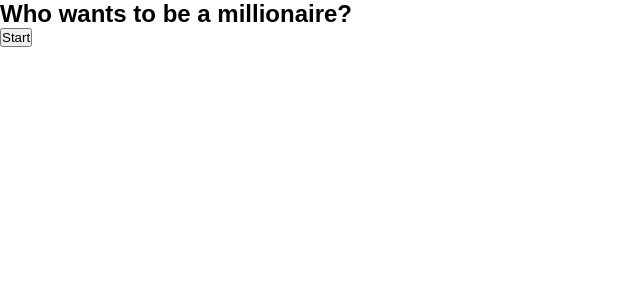
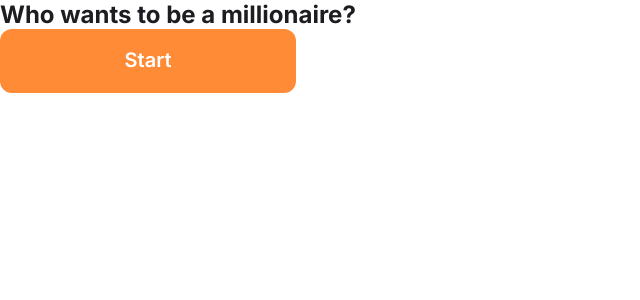
Before and after one commit to OlehZelinskyi/headway_test_task, a Next.js app: page /start in a window 1280 px wide. Shown: the top 300 px of the page, without its empty margins (0-640 px from the left). Built offline with nearby package versions, Linux system fonts and the light colour scheme.

Commit message:
initial design for radio options

```diff
--- a/app/components/navigate-button/index.tsx
+++ b/app/components/navigate-button/index.tsx
@@ -2,6 +2,7 @@
 
 import { useRouter } from "next/navigation";
 import { MouseEventHandler, ReactNode } from "react";
+import styles from "./styles.module.css";
 
 interface NavigateButtonProps {
   next: string;
@@ -17,7 +18,11 @@
     router.replace(`/${next}`);
   };
 
-  return <button onClick={handleNavigate}>{children}</button>;
+  return (
+    <button className={styles.button} onClick={handleNavigate}>
+      {children}
+    </button>
+  );
 };
 
 export default NavigateButton;
--- /dev/null
+++ b/app/components/navigate-button/styles.module.css
@@ -0,0 +1,38 @@
+.button {
+  width: 100%;
+  max-width: 18.5rem;
+  height: 4rem;
+
+  border: 0;
+  border-radius: var(--rounded-md);
+
+  background-color: var(--orange-100);
+
+  display: flex;
+  align-items: center;
+  justify-content: center;
+
+  padding: 1.25rem 1.5rem;
+
+  font-family: "Inter";
+  font-weight: 600;
+  font-size: 1.25rem;
+  line-height: 1.45rem;
+  color: var(--white-100);
+
+  cursor: pointer;
+
+  transition: background-color ease 0.5s;
+}
+
+.button:hover {
+  background-color: var(--orange-80);
+}
+
+.button:focus-visible {
+  outline: none;
+}
+
+.button:active {
+  background-color: var(--orange-120);
+}
--- /dev/null
+++ b/app/components/option-shape/index.tsx
@@ -0,0 +1,30 @@
+import clsx from "clsx";
+import { ReactNode } from "react";
+import styles from "./styles.module.css";
+
+interface OptionShape {
+  className?: string;
+  children: ReactNode;
+}
+
+const OptionShape = ({ className, children }: OptionShape) => {
+  return (
+    <div className={clsx(styles.container, className)}>
+      <div className={clsx(styles.risk, "risk")} />
+      <svg
+        width="288"
+        height="56"
+        viewBox="0 0 288 56"
+        fill="none"
+        xmlns="http://www.w3.org/2000/svg"
+        className={styles.shape}
+      >
+        <path d="M16.8175 5.31576C18.9762 2.29361 22.4615 0.5 26.1754 0.5H261.825C265.539 0.5 269.024 2.29361 271.183 5.31576L287.386 28L271.183 50.6842C269.024 53.7064 265.539 55.5 261.825 55.5H26.1754C22.4615 55.5 18.9762 53.7064 16.8175 50.6842L0.614452 28L16.8175 5.31576Z" />
+      </svg>
+      <div className={clsx(styles.risk, "risk")} />
+      <div className={styles.content}>{children}</div>
+    </div>
+  );
+};
+
+export default OptionShape;
--- /dev/null
+++ b/app/components/option-shape/styles.module.css
@@ -0,0 +1,26 @@
+.shape path {
+  fill: var(--white-100);
+  stroke: var(--black-40);
+}
+
+.risk {
+  height: 1px;
+  width: 1rem;
+  background-color: var(--black-40);
+}
+
+.container {
+  position: relative;
+
+  display: flex;
+  align-items: center;
+}
+
+.content {
+  position: absolute;
+  top: 50%;
+
+  transform: translateY(-50%);
+
+  margin-left: 2.5rem;
+}
--- a/app/components/radio-group-input/index.tsx
+++ b/app/components/radio-group-input/index.tsx
@@ -1,5 +1,9 @@
 import { Option } from "@/app/types";
-import { ChangeEventHandler, Fragment } from "react";
+import numberToLetter from "@/app/utils/numberToLetter";
+import clsx from "clsx";
+import { ChangeEventHandler } from "react";
+import OptionShape from "../option-shape";
+import styles from "./styles.module.css";
 
 interface RadioGroupInputProps {
   options: Option[];
@@ -14,18 +18,33 @@
 }: RadioGroupInputProps) => {
   return (
     <fieldset>
-      {options.map((option, index) => (
-        <Fragment key={index}>
+      {options.map((option, index) => {
+        const selected = value === option.value;
+
+        return (
+          <div
+            key={index}
+            className={clsx(styles.option, selected && styles.selected)}
+          >
+            <OptionShape className={styles.hexshape}>
+              <div>
+                <span className={styles.letter}>{numberToLetter(index)}</span>
+                <span className={styles.label}>{option.label}</span>
+              </div>
+            </OptionShape>
+            <div className={styles["input-group"]}>
               <input
                 id={`${index}-option`}
                 type="radio"
                 value={option.value}
-            checked={value === option.value}
+                checked={selected}
                 onChange={onChange}
               />
               <label htmlFor={`${index}-option`}>{option.label}</label>
-        </Fragment>
-      ))}
+            </div>
+          </div>
+        );
+      })}
     </fieldset>
   );
 };
--- /dev/null
+++ b/app/components/radio-group-input/styles.module.css
@@ -0,0 +1,60 @@
+.option {
+  max-width: 20rem;
+  height: 3.5rem;
+
+  position: relative;
+}
+
+.option:hover :global(.risk),
+.option.selected :global(.risk) {
+  background-color: var(--orange-100);
+}
+
+.option:hover svg path,
+.option.selected svg path {
+  stroke: var(--orange-100);
+}
+
+.option.selected svg path {
+  fill: var(--orange-5);
+}
+
+.input-group {
+  width: 100%;
+  height: 100%;
+  opacity: 0.1;
+}
+
+.input-group > input {
+  position: absolute;
+}
+
+.input-group > label {
+  display: block;
+  width: 100%;
+  height: 100%;
+  cursor: pointer;
+}
+
+.hexshape {
+  position: absolute;
+  width: 100%;
+  height: 100%;
+
+  pointer-events: none;
+}
+
+.letter {
+  margin-right: 0.5rem;
+  color: var(--orange-100);
+
+  font-size: 1.25rem;
+  line-height: 1.45rem;
+  font-weight: 600;
+}
+
+.label {
+  font-size: 1.25rem;
+  line-height: 1.45rem;
+  font-weight: 400;
+}
--- a/app/globals.css
+++ b/app/globals.css
@@ -5,9 +5,11 @@
 }
 
 body {
-  font-family: Arial, Helvetica, sans-serif;
+  font-family: "Inter", sans-serif;
   -webkit-font-smoothing: antialiased;
   -moz-osx-font-smoothing: grayscale;
+
+  color: var(--black-100);
 }
 
 * {
@@ -15,3 +17,20 @@
   padding: 0;
   margin: 0;
 }
+
+:root {
+  --orange-120: #e87928;
+  --orange-100: #ff8b37;
+  --orange-80: #ffac70;
+  --orange-5: #fff3eb;
+  --green-100: #47d867;
+  --green-5: #e6faea;
+  --red-100: #ec6259;
+  --red-5: #fdeeed;
+  --black-100: #1c1c21;
+  --black-40: #d0d0d8;
+  --black-5: #f5f5f7;
+  --white-100: #ffffff;
+
+  --rounded-md: 0.75rem;
+}
--- a/app/layout.tsx
+++ b/app/layout.tsx
@@ -1,21 +1,16 @@
 import ReduxProvider from "@/app/redux/provider";
 import type { Metadata } from "next";
-import { Geist, Geist_Mono } from "next/font/google";
+import { Inter } from "next/font/google";
 import "./globals.css";
 
-const geistSans = Geist({
-  variable: "--font-geist-sans",
-  subsets: ["latin"],
-});
-
-const geistMono = Geist_Mono({
-  variable: "--font-geist-mono",
+const inter = Inter({
+  variable: "--inter",
   subsets: ["latin"],
 });
 
 export const metadata: Metadata = {
-  title: "Create Next App",
-  description: "Generated by create next app",
+  title: "Who wants to be a millionaire?",
+  description: "Test task from Headway company.",
 };
 
 export default function RootLayout({
@@ -25,7 +20,7 @@
 }>) {
   return (
     <html lang="en">
-      <body className={`${geistSans.variable} ${geistMono.variable}`}>
+      <body className={inter.variable}>
         <ReduxProvider>{children}</ReduxProvider>
       </body>
     </html>
--- /dev/null
+++ b/app/utils/numberToLetter.ts
@@ -0,0 +1,11 @@
+function numberToLetter(num: number) {
+  if (num < 0) {
+    console.log("Input value must be 0 or greater");
+  }
+
+  const alphabet = "ABCDEFGHIJKLMNOPQRSTUVWXYZ";
+
+  return alphabet[num % 26];
+}
+
+export default numberToLetter;
```
Also changed, not shown: 1 other file (tests, documents, lock files or other folders). Lines whose indentation alone changed are shown as unchanged.
